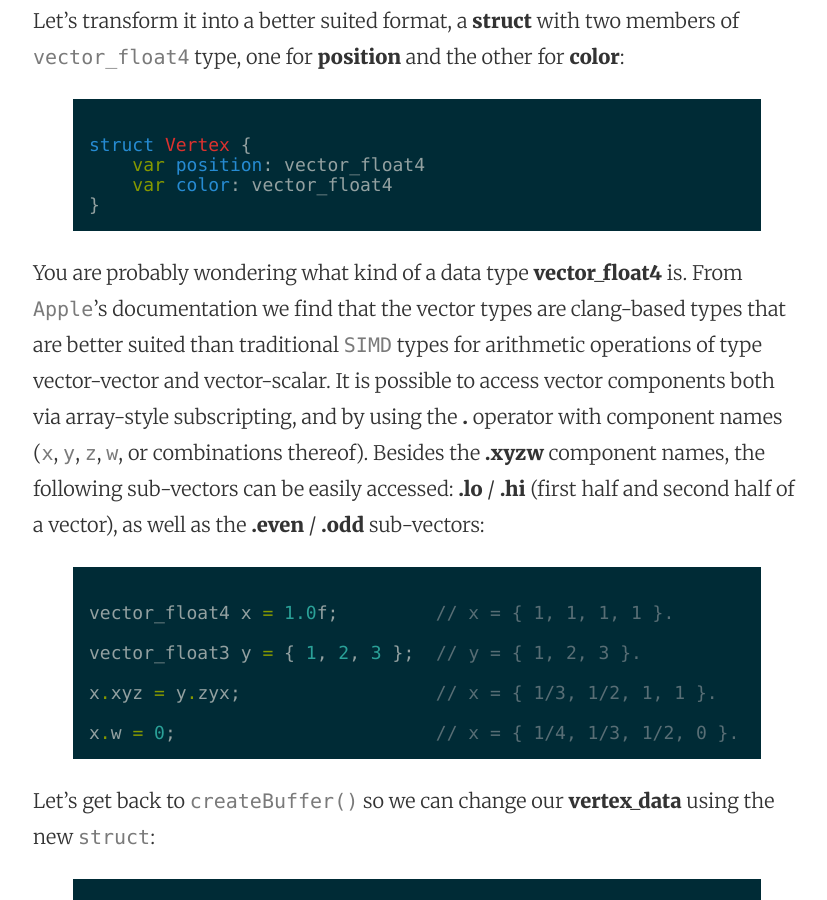
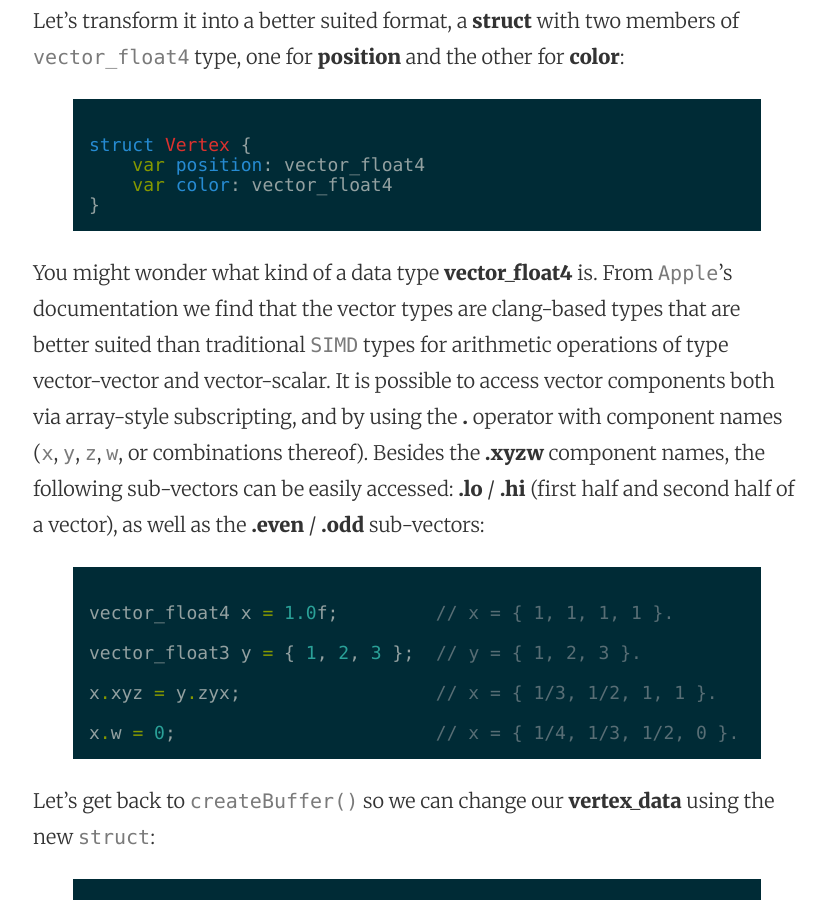
Before and after one commit to mhorga/mhorga.github.io, a Jekyll site: the page built from _posts/2016-01-25-using-metalkit-part-3.markdown, in a window 1280 px wide and 900 px high, scrolled down 1164 px. Shown: the whole window, without its empty margins (223-1050 px from the left). Built offline with Jekyll 4.4.1, drawn with Linux system fonts in a browser that asks for light colours.

Commit message:
Post update: Using MetalKit part 3

```diff
--- a/_posts/2016-01-25-using-metalkit-part-3.markdown
+++ b/_posts/2016-01-25-using-metalkit-part-3.markdown
@@ -34,7 +34,7 @@ struct Vertex {
 }
 {% endhighlight %}
 
-You are probably wondering what kind of a data type __vector_float4__ is. From `Apple`'s documentation we find that the vector types are clang-based types that are better suited than traditional `SIMD` types for arithmetic operations of type vector-vector and vector-scalar. It is possible to access vector components both via array-style subscripting, and by using the __.__ operator with component names (`x`, `y`, `z`, `w`, or combinations thereof). Besides the __.xyzw__ component names, the following sub-vectors can be easily accessed: __.lo__ / __.hi__ (first half and second half of a vector), as well as the __.even__ / __.odd__ sub-vectors:
+You might wonder what kind of a data type __vector_float4__ is. From `Apple`'s documentation we find that the vector types are clang-based types that are better suited than traditional `SIMD` types for arithmetic operations of type vector-vector and vector-scalar. It is possible to access vector components both via array-style subscripting, and by using the __.__ operator with component names (`x`, `y`, `z`, `w`, or combinations thereof). Besides the __.xyzw__ component names, the following sub-vectors can be easily accessed: __.lo__ / __.hi__ (first half and second half of a vector), as well as the __.even__ / __.odd__ sub-vectors:
 
 {% highlight swift %}
 vector_float4 x = 1.0f;         // x = { 1, 1, 1, 1 }.
```
